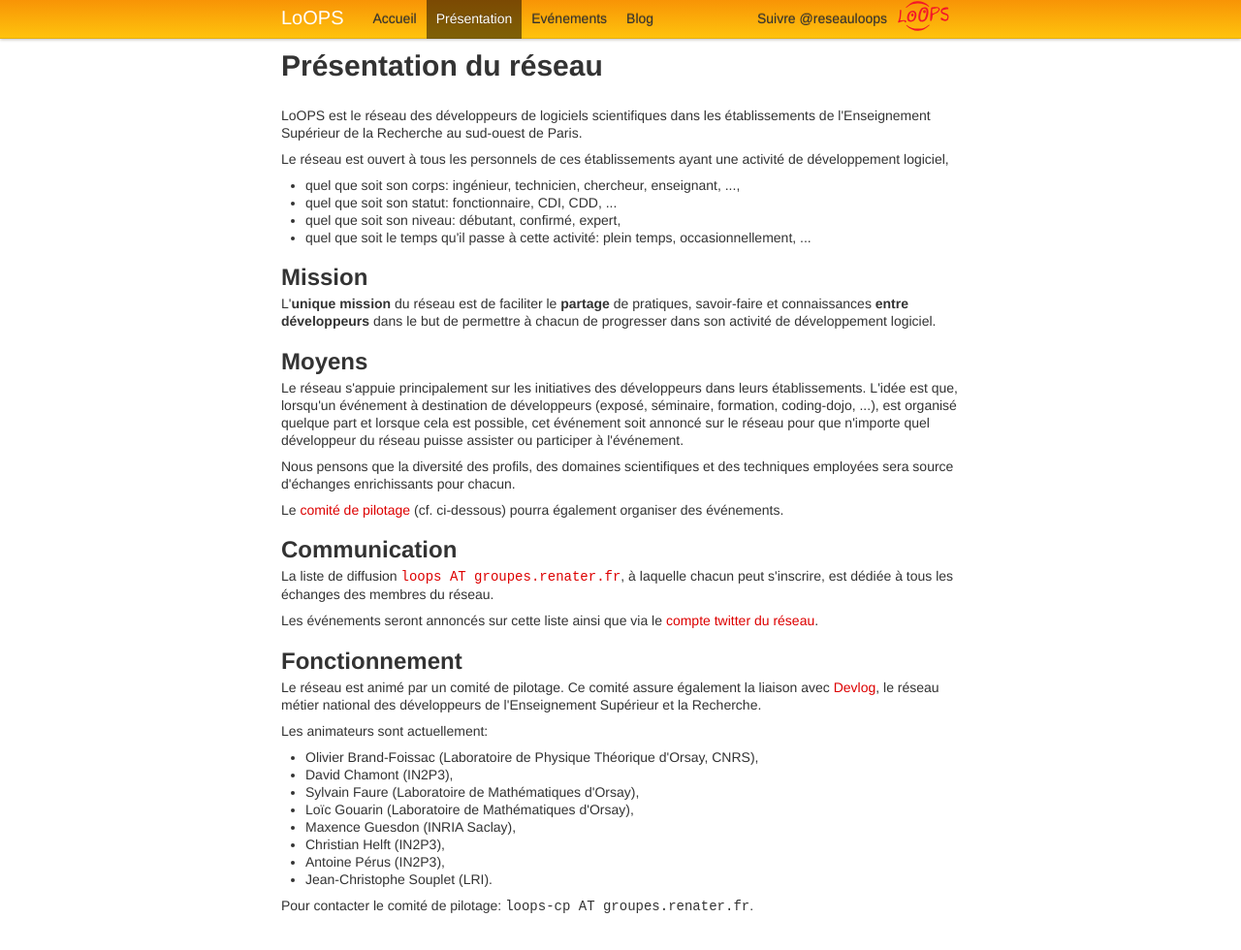
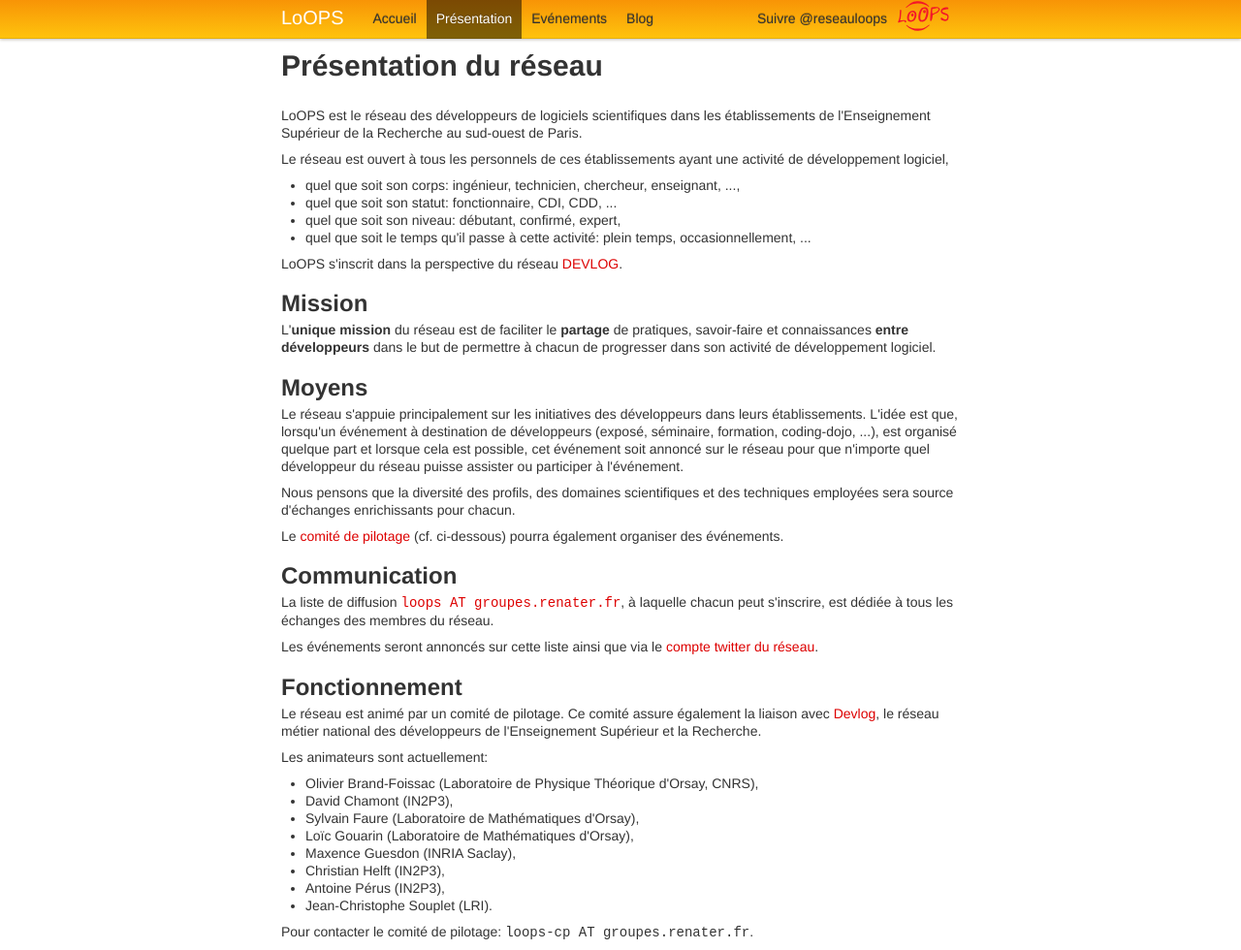
Before and after one commit to reseau-loops/reseau-loops.github.com, a Jekyll site: the page built from about.html, in a window 1280 px wide and 980 px high. Shown: the whole window at 97% size. Built offline with Jekyll 4.4.1, drawn with Linux system fonts in a browser that asks for light colours; Markdown is read by kramdown in place of the engine named in the settings; comment, search, counter and statistics services are not loaded.

Commit message:
ajout lien vers devlog

```diff
--- a/about.html
+++ b/about.html
@@ -20,6 +20,9 @@ ayant une activité de développement logiciel,
 <li> quel que soit le temps qu'il passe à cette activité: plein temps,
   occasionnellement, ...</li>
 </ul>
+<p>
+LoOPS s'inscrit dans la perspective du réseau <a href="http://devlog.cnrs.fr">DEVLOG</a>.
+</p>
 
 <h2>Mission</h2>
 <p>L'<strong>unique mission</strong> du réseau est de faciliter le
```
